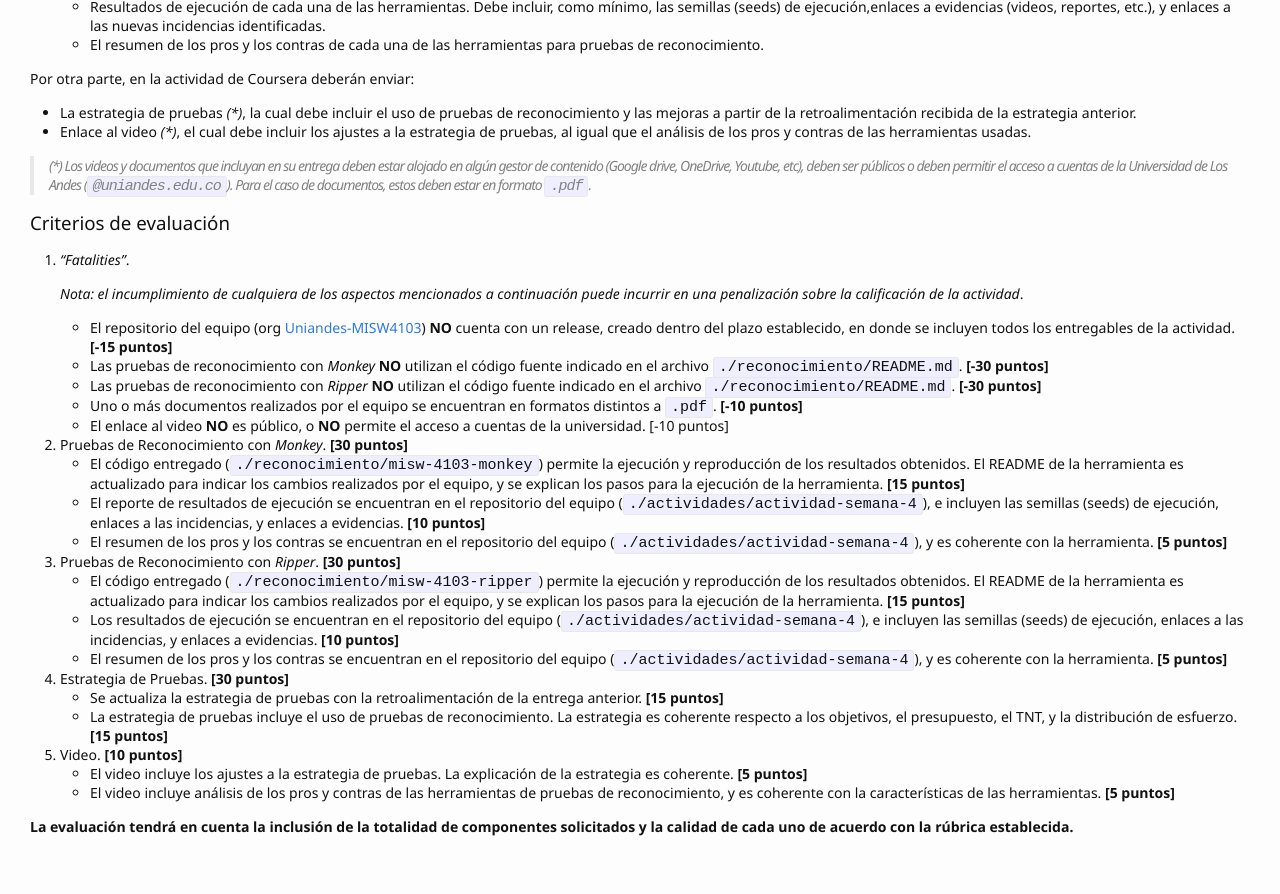
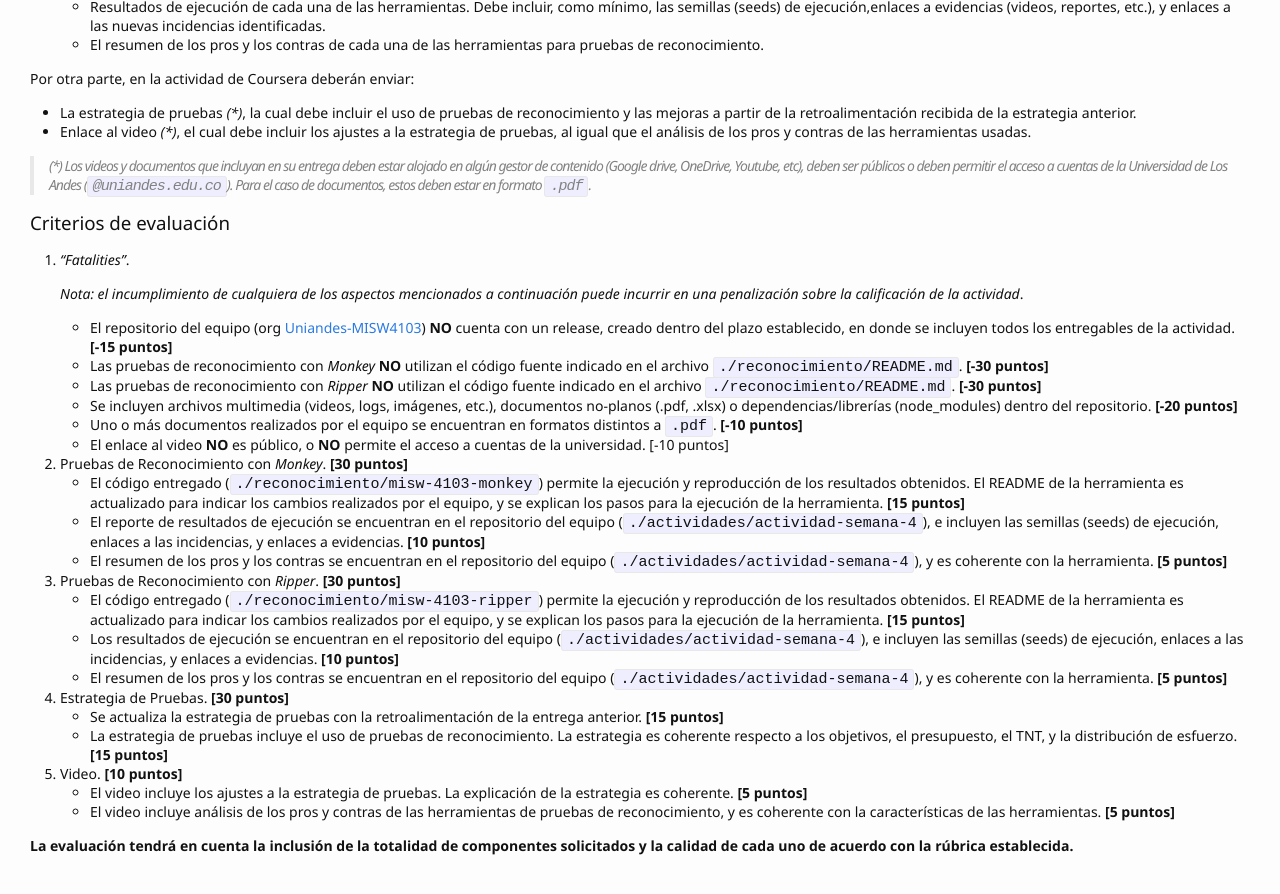
Before and after one commit to TiCSw/mt1_guias_pruebas, a Jekyll site: the page built from docs/semanas/semana4.md, in a window 1280 px wide and 900 px high, scrolled down 839 px. Shown: the top 894 px of the window. Built offline with Jekyll 4.4.1, drawn with Linux system fonts in a browser that asks for light colours; some web fonts are replaced; our own code applies the rules of GitHub Pages for plain Markdown files; comment, search, counter and statistics services are not loaded.

Commit message:
Update semana4.md

```diff
--- a/docs/semanas/semana4.md
+++ b/docs/semanas/semana4.md
@@ -40,6 +40,7 @@ Por otra parte, en la actividad de Coursera deberán enviar:
     - El repositorio del equipo (org [Uniandes-MISW4103](https://github.com/orgs/Uniandes-MISW4103/)) **NO** cuenta con un release, creado dentro del plazo establecido, en donde se incluyen todos los entregables de la actividad. **[-15 puntos]**
     - Las pruebas de reconocimiento con _Monkey_ **NO** utilizan el código fuente indicado en el archivo `./reconocimiento/README.md`. **[-30 puntos]**
     - Las pruebas de reconocimiento con _Ripper_ **NO** utilizan el código fuente indicado en el archivo `./reconocimiento/README.md`. **[-30 puntos]**
+    - Se incluyen archivos multimedia (videos, logs, imágenes, etc.), documentos no-planos (.pdf, .xlsx) o dependencias/librerías (node_modules) dentro del repositorio. **[-20 puntos]**
     - Uno o más documentos realizados por el equipo se encuentran en formatos distintos a `.pdf`. **[-10 puntos]**
     - El enlace al video **NO** es público, o **NO** permite el acceso a cuentas de la universidad. [-10 puntos]
 
```
